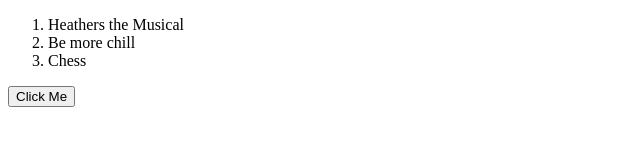
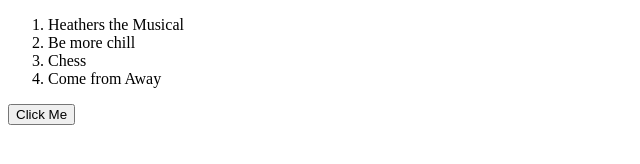
Before and after one commit to TomByrneFP/myfirstrep, a plain HTML site: page index.html in a window 1280 px wide. Shown: the whole page, without its empty margins (0-640 px from the left). Drawn offline with Linux system fonts and the light colour scheme.

Commit message:
Add Come from aaway to the list

```diff
--- a/index.html
+++ b/index.html
@@ -10,6 +10,7 @@
         <li>Heathers the Musical</li>
         <li>Be more chill</li>
         <li>Chess</li>
+        <li>Come from Away</li>
     </ol>
     <button>Click Me</button>
 </body>
```
